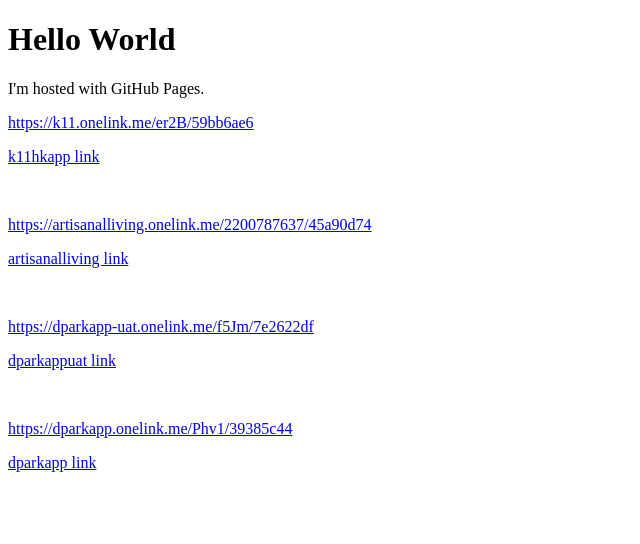
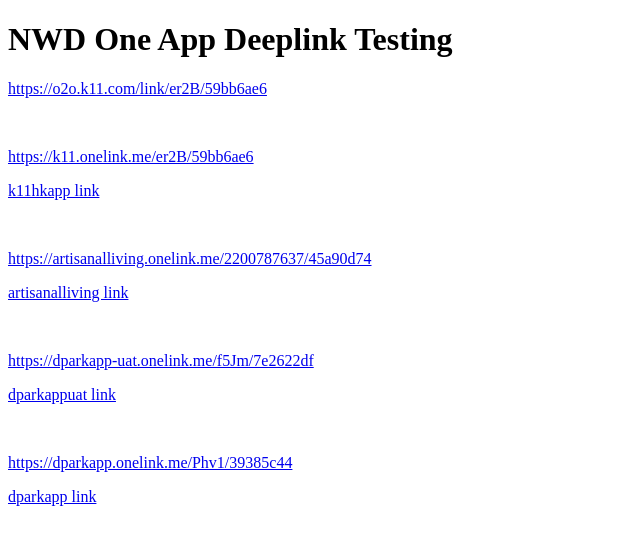
Before and after one commit to ada-ks/ada-ks.github.io, a plain HTML site: page index.html in a window 1280 px wide. Shown: the whole page, without its empty margins (0-640 px from the left). Drawn offline with Linux system fonts and the light colour scheme.

Commit message:
Update index.html

```diff
--- a/index.html
+++ b/index.html
@@ -1,8 +1,9 @@
 <!DOCTYPE html>
 <html>
 <body>
-<h1>Hello World</h1>
-<p>I'm hosted with GitHub Pages.</p>
+<h1>NWD One App Deeplink Testing</h1>
+<p><a href="https://o2o.k11.com/link/er2B/59bb6ae6">https://o2o.k11.com/link/er2B/59bb6ae6</a></p>
+<br>
 <p><a href="https://k11.onelink.me/er2B/59bb6ae6">https://k11.onelink.me/er2B/59bb6ae6</a></p>
 <p><a href="k11hkapp://?af_adset=2021-ESHOP%28K11GiftCard%29-K11GiftCard%28WongKarWai%29-FacebookStory%2821Sep%29&af_channel=Social&af_deeplink=true&af_dp=k11hkapp%3A%2F%2F&campaign=2021-ESHOP%28K11GiftCard%29&data_id=43&destination_id=ESHOP-CAMPAIGN-DETAIL&media_source=K11MUSEA-FacebookStory&shortlink=59bb6ae6">k11hkapp link</a></p>
 <br>
```
